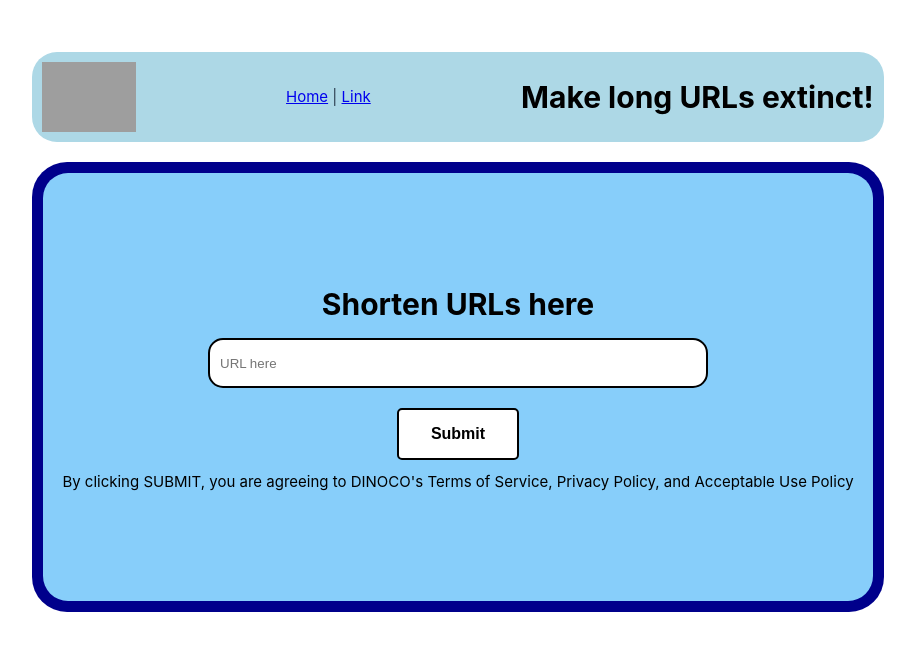
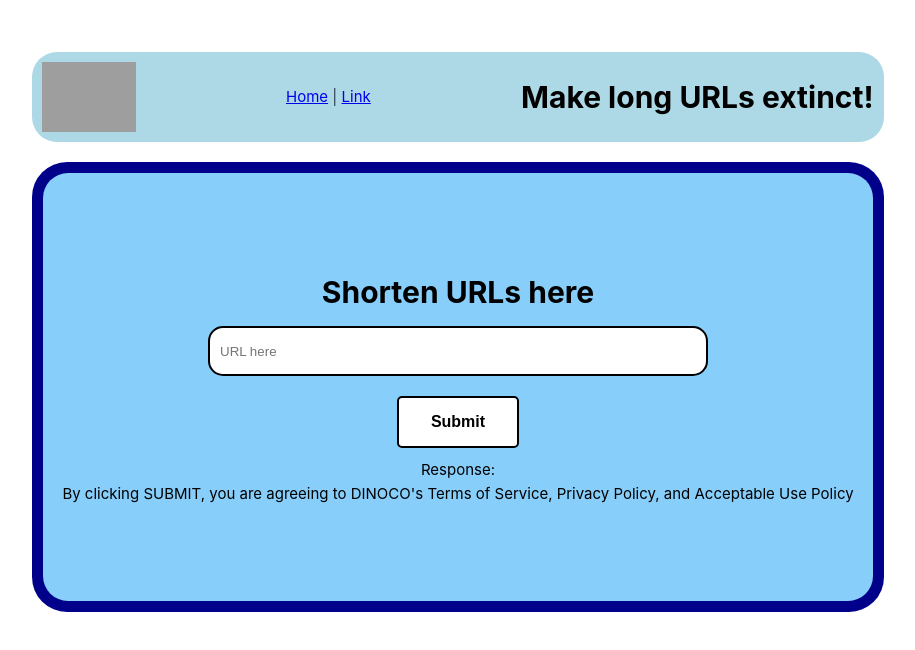
Before and after one commit to andrewgraham1/payroc, a Vue app: page /link in a window 1280 px wide. Shown: the top 650 px of the page, without its empty margins (182-1097 px from the left). Built offline with nearby package versions, Linux system fonts and the light colour scheme; grey boxes are pictures that could not be loaded.

Commit message:
added response

```diff
--- a/src/views/LinkView.vue
+++ b/src/views/LinkView.vue
@@ -4,6 +4,7 @@
       <h2>Shorten URLs here</h2>
       <input v-model="text" placeholder="URL here" />
       <button @click="submit">Submit</button>
+      <p>Response: {{ info }}</p>
       <p>
         By clicking SUBMIT, you are agreeing to DINOCO's Terms of Service,
         Privacy Policy, and Acceptable Use Policy
```
